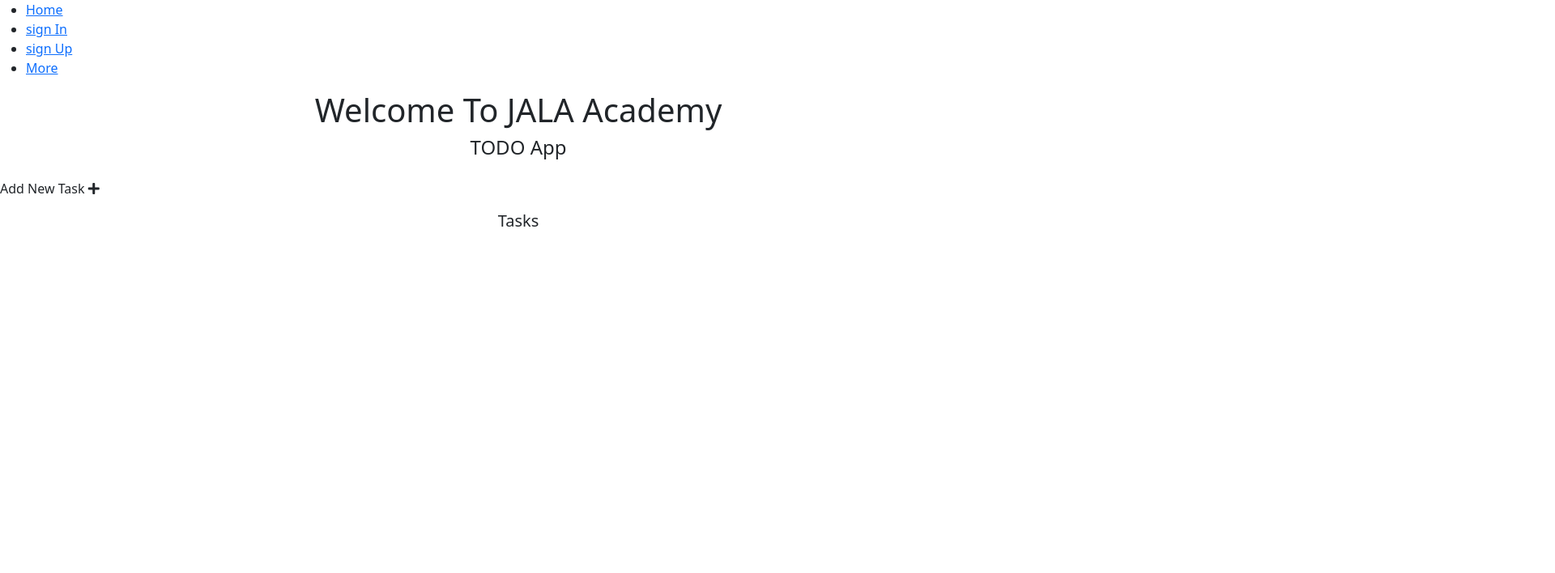
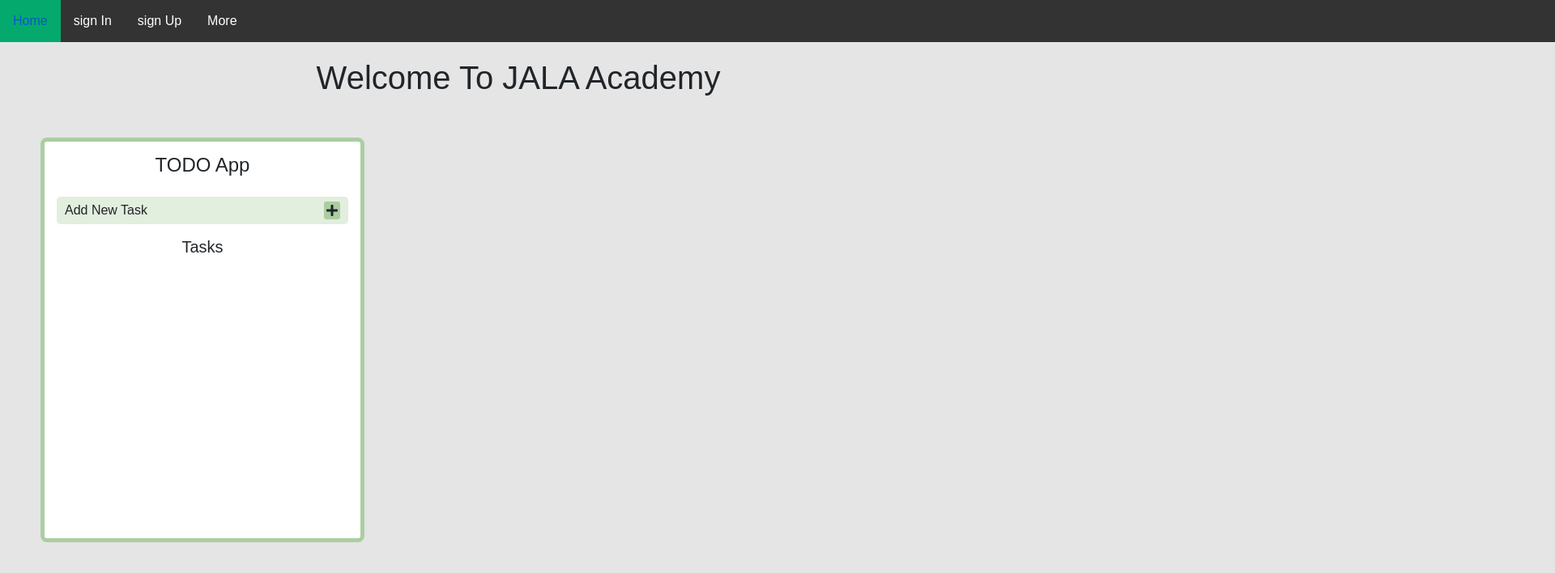
Before and after one commit to Dheeraj-Tiwari/CRUD-ToDo-App, a plain HTML site: page content/index.html in a window 1280 px wide. Shown: the top 708 px of the page at 81% size, 1920 px wide, since content can reach past the window. Drawn offline with nearby package versions, Linux system fonts and the light colour scheme; files that its build step writes are made by us from their sources; the site is published under a folder, as on GitHub Pages, so addresses that start at the root find nothing.

Commit message:
removing file directory errors in index.html

```diff
--- a/content/index.html
+++ b/content/index.html
@@ -22,15 +22,15 @@
       href="https://cdnjs.cloudflare.com/ajax/libs/font-awesome/5.15.4/css/all.min.css"
     />
 
-    <link rel="stylesheet" href="/css/style.css" />
+    <link rel="stylesheet" href="css/style.css" />
 
 
   </head>
   <ul>
-    <li><a class="active" href="/content/index.html">Home</a></li>
-    <li><a  href="/main.html">sign In</a></li>
-    <li><a href="/content/registration.html">sign Up</a></li>
-    <li><a href="/content/more.html">More</a></li>
+    <li><a class="active" href="content/index.html">Home</a></li>
+    <li><a  href="main.html">sign In</a></li>
+    <li><a href="content/registration.html">sign Up</a></li>
+    <li><a href="content/more.html">More</a></li>
   </ul>
 
   <h1 class="text-center text-capitalize">Welcome to JALA Academy</h1>
@@ -102,7 +102,7 @@
       <div id="tasks"></div>
     </div>
   </body>
-  <script src="/javaScript/script.js"></script>
+  <script src="javaScript/script.js"></script>
   <script
     src="https://cdn.jsdelivr.net/npm/bootstrap@5.1.3/dist/js/bootstrap.bundle.min.js"
     integrity="sha384-ka7Sk0Gln4gmtz2MlQnikT1wXgYsOg+OMhuP+IlRH9sENBO0LRn5q+8nbTov4+1p"
```
